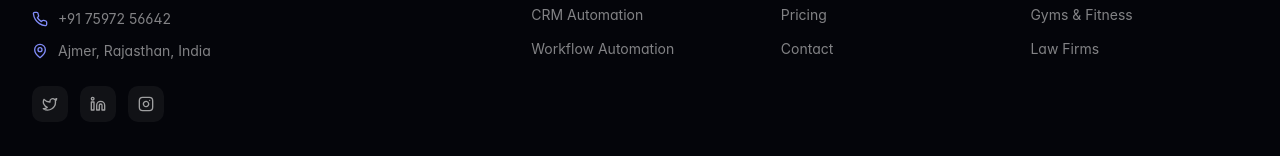
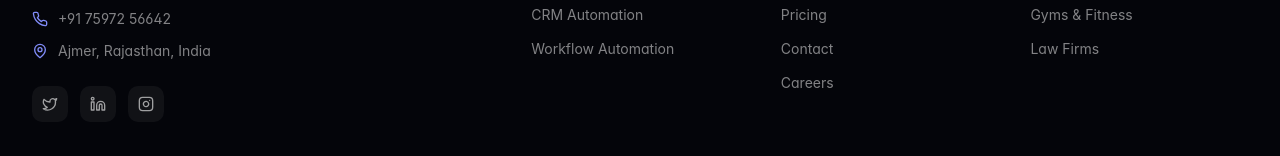
Before and after one commit to sohailk-cpu/Page2Lead, a React (Vite) app: page / in a window 1280 px wide. Shown: the part 10925-11081 px from the top of the page. Built offline with nearby package versions, Linux system fonts and the light colour scheme.

Commit message:
Update Footer.tsx

```diff
--- a/src/components/layout/Footer.tsx
+++ b/src/components/layout/Footer.tsx
@@ -17,6 +17,7 @@ const footerLinks = {
     { label: 'Blog', href: '/blog' },
     { label: 'Pricing', href: '/pricing' },
     { label: 'Contact', href: '/contact' },
+    { label: 'Careers', href: 'https://careers.page2lead.in/careers' },
   ],
   Industries: [
     { label: 'Real Estate', href: '/industries' },
```
